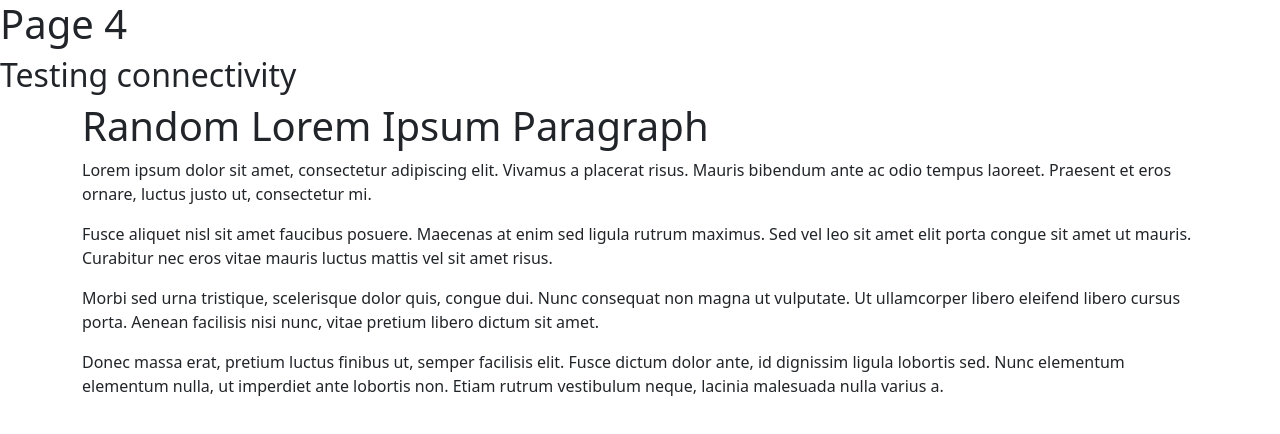
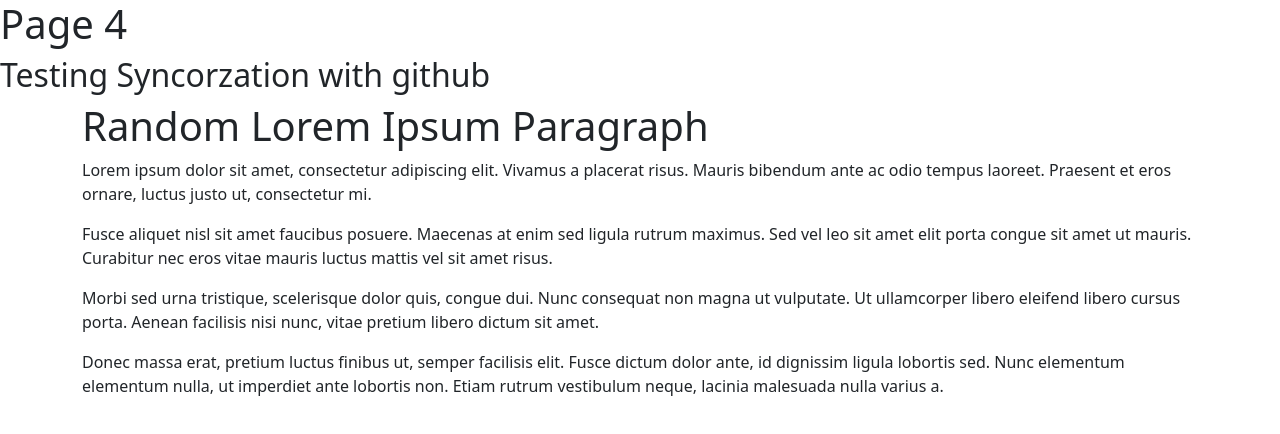
Before and after one commit to Macedodasilva22/lesson1P, a plain HTML site: page page4.html in a window 1280 px wide. Drawn offline with nearby package versions, Linux system fonts and the light colour scheme.

Commit message:
testing sync

```diff
--- a/page4.html
+++ b/page4.html
@@ -8,7 +8,7 @@
 </head>
 <body>
     <h1>Page 4</h1>
-    <h2>Testing connectivity</h2>
+    <h2>Testing Syncorzation with github</h2>
     <div class="container">
         <div class="row">
             <div class="col">
```
